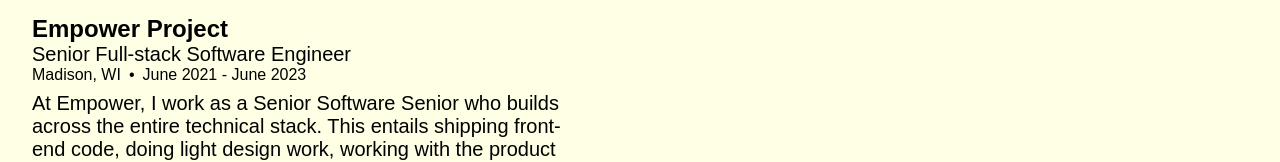
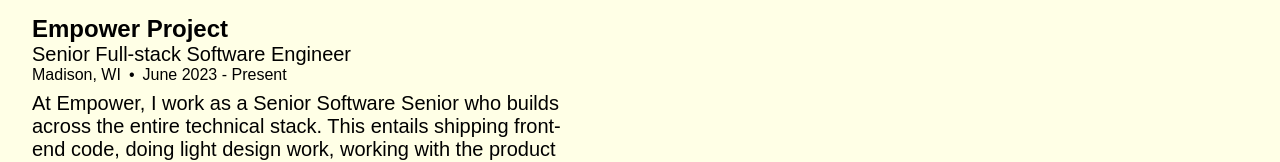
Before and after one commit to Emiton/Emiton.github.io, a React (Create React App) app in the folder personal-website/: page /tools-work in a window 1280 px wide. Shown: the part 567-729 px from the top of the page. Built offline with nearby package versions, Linux system fonts and the light colour scheme; a web font is replaced by a local one.

Commit message:
Updated work dates

```diff
--- a/personal-website/src/data.js
+++ b/personal-website/src/data.js
@@ -20,7 +20,7 @@
     companyName: 'Empower Project',
     jobTitle: 'Senior Full-stack Software Engineer',
     workLocation: 'Madison, WI',
-    workDates: 'June 2021 - June 2023',
+    workDates: 'June 2023 - Present',
     workDescription: 'At Empower, I work as a Senior Software Senior who builds across the entire technical stack. This entails shipping front-end code, doing light design work, working with the product team, developing and launching backend features, database design, developing and deploying mobile applications in React Native, deploying and managing infrastructure in AWS, and working with our Product team and clients to develop design documents for new features. Most of my work is done in a JavaScript based tech stack which includes React, Node, React Native, and TypeScript.',
   },
   {
```
